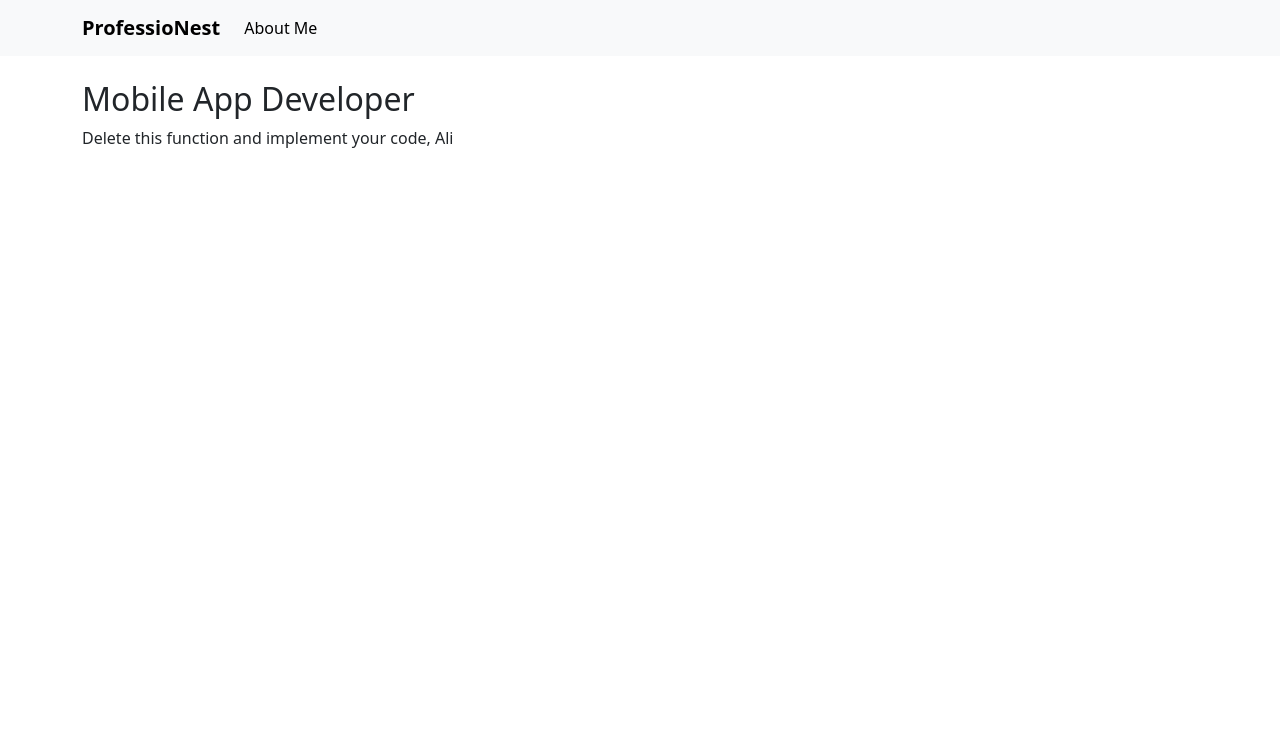
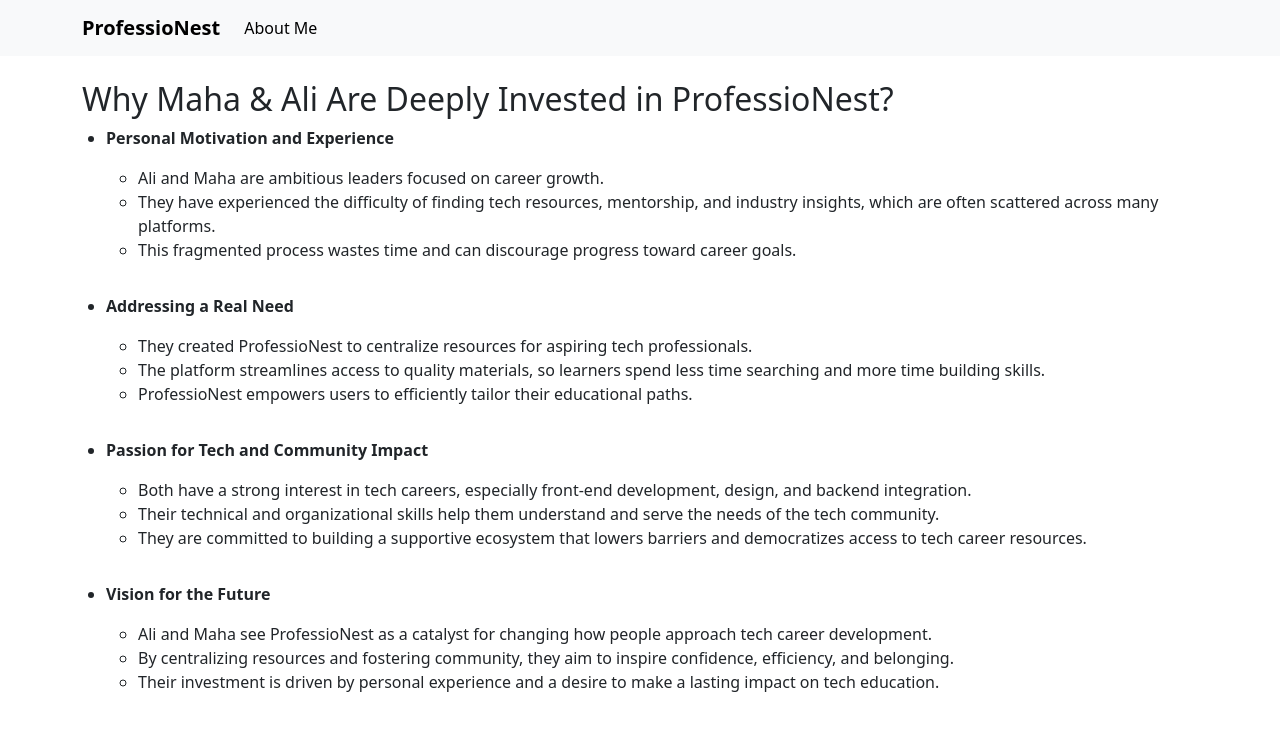
Before and after one commit to wassupitzmaha/hackathon-project, a React (Create React App) app in the folder frontend/: page /AboutMe in a window 1280 px wide. Shown: the top 730 px of the page. Built offline with nearby package versions, Linux system fonts and the light colour scheme.

Commit message:
updated about me page

```diff
--- a/frontend/src/features/about-me/AboutMe.jsx
+++ b/frontend/src/features/about-me/AboutMe.jsx
@@ -1,9 +1,43 @@
 function AboutMe() {
     return (
       <div>
-        <h2>Mobile App Developer</h2>
-        <div>Delete this function and implement your code, Ali</div>
+        <h2>Why Maha & Ali Are Deeply Invested in ProfessioNest?</h2>
+        <ul style={{ listStyleType: "disc", paddingLeft: "1.5em" }}>
+          <li style={{ marginBottom: "2rem" }}>
+            <p><b>Personal Motivation and Experience</b></p>
+            <ul>
+              <li>Ali and Maha are ambitious leaders focused on career growth.</li>
+              <li>They have experienced the difficulty of finding tech resources, mentorship, and industry insights, which are often scattered across many platforms.</li>
+              <li>This fragmented process wastes time and can discourage progress toward career goals.</li>
+            </ul>
+          </li>
+          <li style={{ marginBottom: "2rem" }}>
+            <p><b>Addressing a Real Need</b></p>
+            <ul>
+              <li>They created ProfessioNest to centralize resources for aspiring tech professionals.</li>
+              <li>The platform streamlines access to quality materials, so learners spend less time searching and more time building skills.</li>
+              <li>ProfessioNest empowers users to efficiently tailor their educational paths.</li>
+            </ul>
+          </li>
+          <li style={{ marginBottom: "2rem" }}>
+            <p><b>Passion for Tech and Community Impact</b></p>
+            <ul>
+              <li>Both have a strong interest in tech careers, especially front-end development, design, and backend integration.</li>
+              <li>Their technical and organizational skills help them understand and serve the needs of the tech community.</li>
+              <li>They are committed to building a supportive ecosystem that lowers barriers and democratizes access to tech career resources.</li>
+            </ul>
+          </li>
+          <li style={{ marginBottom: "2rem" }}>
+            <p><b>Vision for the Future</b></p>
+            <ul>
+              <li>Ali and Maha see ProfessioNest as a catalyst for changing how people approach tech career development.</li>
+              <li>By centralizing resources and fostering community, they aim to inspire confidence, efficiency, and belonging.</li>
+              <li>Their investment is driven by personal experience and a desire to make a lasting impact on tech education.</li>
+            </ul>
+          </li>
+        </ul>
       </div>
     );
   }
+
   export default AboutMe;
```
